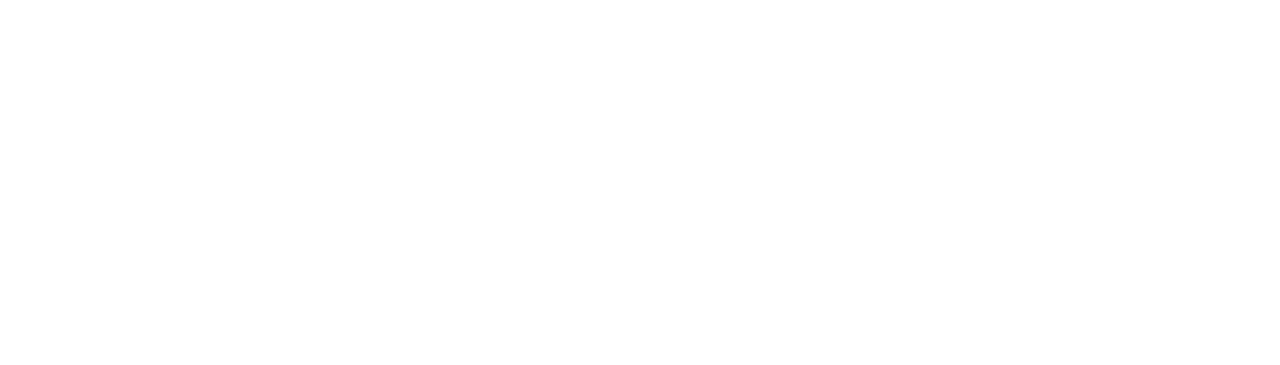
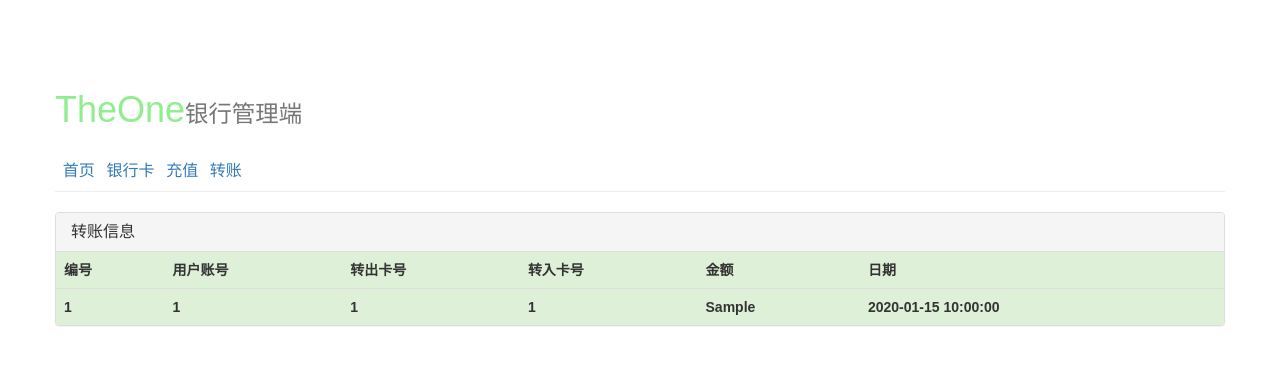
Before and after one commit to YVictor13/bankSystem-python, a Flask app: page /admin/transfer in a window 1280 px wide. Before the commit the part shown is empty. Shown: the top 365 px of the page. Run offline with Flask 2, Linux system fonts and the light colour scheme; tables that the repository leaves empty hold one stand-in row (values such as "Sample post"); lists and menus that the app fills with data are empty; some libraries are stand-ins or nearby versions.

Commit message:
realize all

```diff
--- a/app.py
+++ b/app.py
@@ -59,20 +59,7 @@
     CardId = db.Column(db.Integer, db.ForeignKey("Card.CardId"))  # 外键字段
     datetime = db.Column(db.DateTime, nullable=False)
     money = db.Column(db.String(64), nullable=False)
-
-
 #
-# class UserFrom(FlaskForm):
-#     """用户表单数据验证"""
-#     accountId = StringField(label='用户账号', validators=[DataRequired('请输入用户账号')],
-#                             description='请输入用户账号', render_kw={'required': 'required', 'class': 'form-control'})
-#     email = EmailField(label='用户邮箱', validators=[DataRequired('请输入用户邮箱')],
-#                        description='请输入用户邮箱', render_kw={'required': 'required', 'class': 'form-control'})
-#     password = PasswordField(label='用户密码', validators=[DataRequired('请输入正确的秘密')],
-#                              description='请输入密码邮箱', render_kw={'required': 'required', 'class': 'form-control'})
-#     submit = SubmitField('提交')
-
-
 # # 创建数据表
 # # 使用drop_all清除数据库中的所有数据
 # db.drop_all()
@@ -453,7 +440,7 @@
 
 
 @app.route('/admin/transfer', methods=['GET'])
-def card_admin():
+def transfer_admin():
     obj_list = Transfer.query.all()
     return render_template('admin/transfer.html', obj_list=obj_list)
 
--- a/templates/admin/card.html
+++ b/templates/admin/card.html
@@ -0,0 +1,34 @@
+{% extends '/admin/index_nav.html' %}
+<link rel="stylesheet" type="text/css"
+      href="{{ url_for('static', filename='bootstrap--dist/css/bootstrap.min.css') }}">
+<link rel="stylesheet" href="../static/style.css" type="text/css">
+
+{% block content %}
+    {#信息部分#}
+    <div class="panel panel-default">
+        <div class="panel-heading">
+            <h3 class="panel-title">银行卡信息</h3>
+        </div>
+        <table class="table table-hover">
+            <tr class="success">
+                <th>用户账号</th>
+                <th>银行卡号</th>
+                <th>名字</th>
+                <th>密码</th>
+                <th>余额</th>
+            </tr>
+            {% for item in obj_list %}
+                <tr class="success">
+                    <th>{{ item.accountId }}</th>
+                    <th>{{ item.CardId }}</th>
+                    <th>{{ item.name }}</th>
+                    <th>{{ item.password }}</th>
+                    <th>{{ item.money }}</th>
+                </tr>
+            {% endfor %}
+        </table>
+
+    </div>
+
+
+{% endblock %}
--- a/templates/admin/index.html
+++ b/templates/admin/index.html
@@ -10,14 +10,14 @@
             <h3 class="panel-title">用户信息</h3>
         </div>
         <table class="table table-hover">
-            <tr class="active">
+            <tr class="success">
                 <th>编号</th>
                 <th>账号</th>
                 <th>邮箱</th>
                 <th>密码</th>
             </tr>
             {% for item in obj_list %}
-                <tr class="active">
+                <tr class="success">
                     <th>{{ item.id }}</th>
                     <th>{{ item.accountId }}</th>
                     <th>{{ item.email }}</th>
--- a/templates/admin/index_nav.html
+++ b/templates/admin/index_nav.html
@@ -15,15 +15,19 @@
     <div class="row">
         <div class="bs-example" data-example-id="default-navbar">
             <div class="page-header">
-                <h1>TheOne<small>银行管理端</small></h1>
+                <h1 style="color:lightgreen">TheOne<small>银行管理端</small></h1><br>
+                &nbsp;
                 <a href="/admin/index"
-                   style="color:lightgreen;margin:0px;font-size: 16px;text-decoration: none;"><span>首页</span></a>
+                   style="margin:0px;font-size: 16px;text-decoration: none;"><span>首页</span></a>
+                &nbsp;
                 <a href="/admin/card"
-                   style="color:lightgreen;margin:0px;font-size: 16px;text-decoration: none;"> <span>银行卡</span></a>
+                   style="margin:0px;font-size: 16px;text-decoration: none;"> <span>银行卡</span></a>
+                &nbsp;
                 <a href="/admin/deposit"
-                   style="color:lightgreen;margin:0px;font-size: 16px;text-decoration: none;"> <span>充值</span></a>
+                   style="margin:0px;font-size: 16px;text-decoration: none;"> <span>充值</span></a>
+                &nbsp;
                 <a href="/admin/transfer"
-                   style="color:lightgreen;margin:0px;font-size: 16px;text-decoration: none;"><span>转账</span></a>
+                   style="margin:0px;font-size: 16px;text-decoration: none;"><span>转账</span></a>
             </div>
         </div>
         <div class="bs-example" data-example-id="default-navbar">
--- a/templates/admin/transfer.html
+++ b/templates/admin/transfer.html
@@ -0,0 +1,36 @@
+{% extends '/admin/index_nav.html' %}
+<link rel="stylesheet" type="text/css"
+      href="{{ url_for('static', filename='bootstrap--dist/css/bootstrap.min.css') }}">
+<link rel="stylesheet" href="../static/style.css" type="text/css">
+
+{% block content %}
+    {#信息部分#}
+    <div class="panel panel-default">
+        <div class="panel-heading">
+            <h3 class="panel-title">转账信息</h3>
+        </div>
+        <table class="table table-hover">
+            <tr class="success">
+                <th>编号</th>
+                <th>用户账号</th>
+                <th>转出卡号</th>
+                <th>转入卡号</th>
+                <th>金额</th>
+                <th>日期</th>
+            </tr>
+            {% for item in obj_list %}
+                <tr class="success">
+                    <th>{{ item.id }}</th>
+                    <th>{{ item.accountId }}</th>
+                    <th>{{ item.my_CardId }}</th>
+                    <th>{{ item.other_CardId }}</th>
+                    <th>{{ item.money }}</th>
+                    <th>{{ item.datetime }}</th>
+                </tr>
+            {% endfor %}
+        </table>
+
+    </div>
+
+
+{% endblock %}
```
Also changed, not shown: templates/admin/deposit.html (+34 -0 lines).
